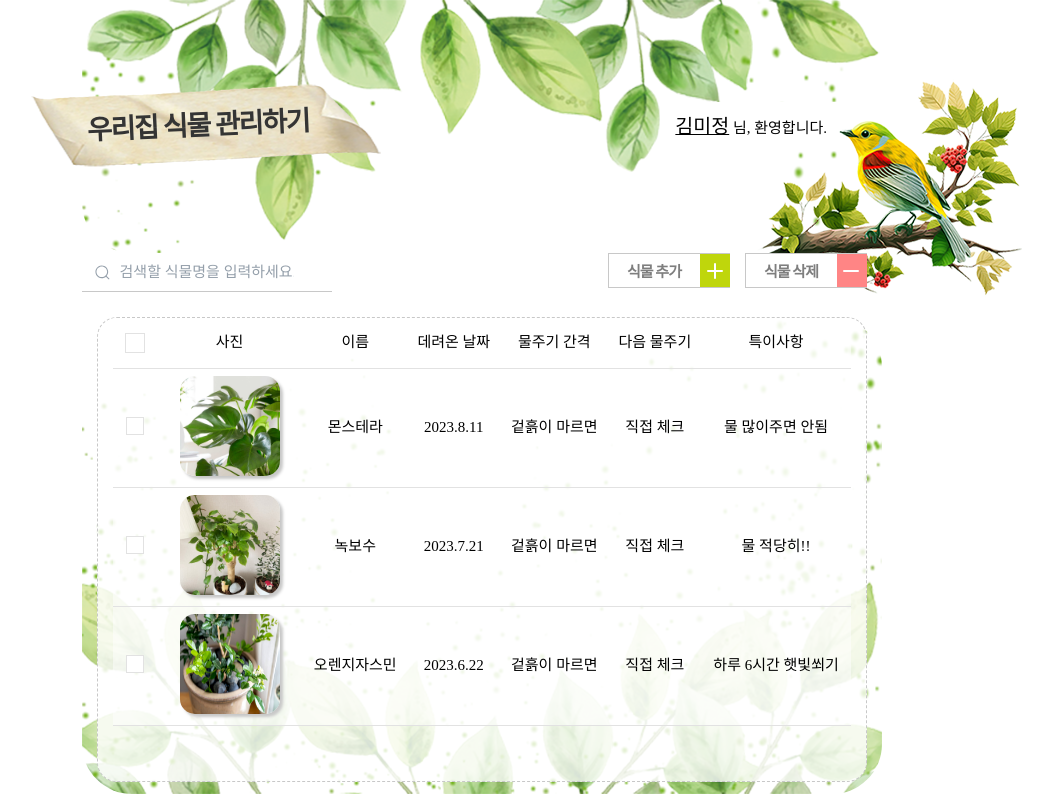
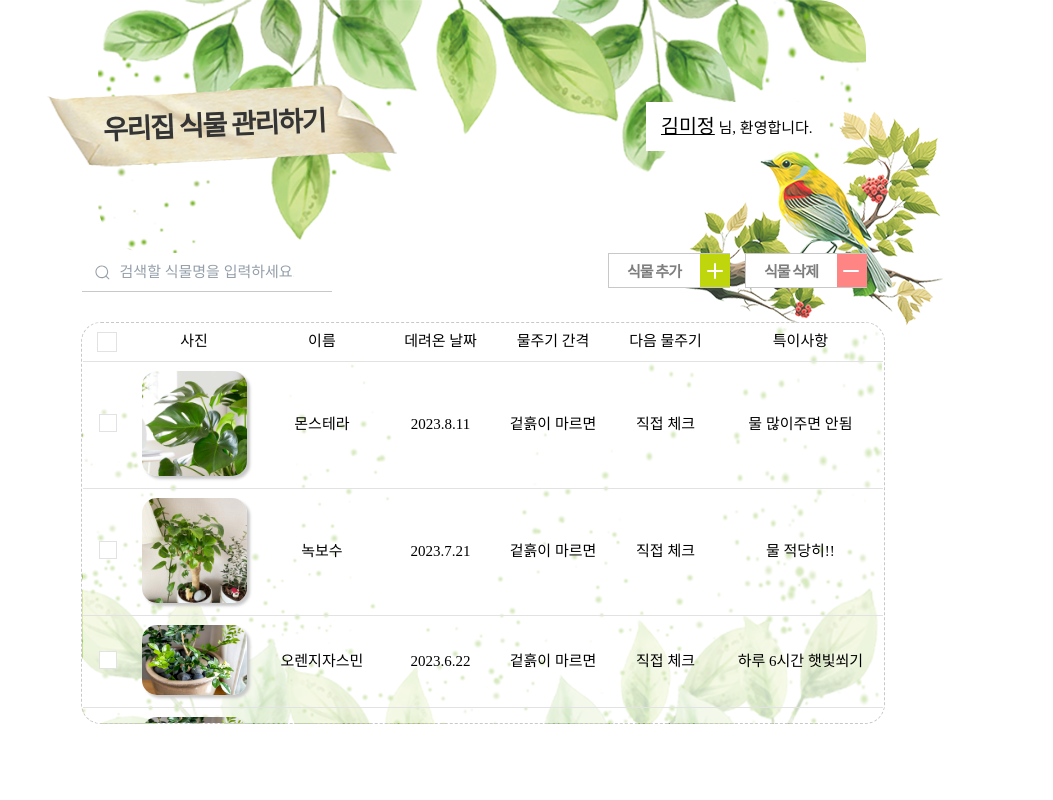
Before and after one commit to mysdpy30s/myplant, a plain HTML site: page index.html in a window 1280 px wide. Shown: the whole page, without its empty margins (158-1211 px from the left). Drawn offline with Linux system fonts and the light colour scheme; a web font is replaced by a local one.

Commit message:
Update: Positioning modified

```diff
--- a/assets/css/main.css
+++ b/assets/css/main.css
@@ -9,9 +9,9 @@ button {
 
 .header {
   background-image: url(/assets/images/bg_top.png);
-  width: 800px;
+  width: 60%;
   height: 253px;
-  object-fit: fill;
+  object-fit: cover;
   border-radius: 50px;
   margin: 0 auto;
   display: flex;
@@ -106,9 +106,10 @@ button {
 .header__myinfo-deco {
   position: absolute;
   float: right;
-  top: -60px;
-  right: -200px;
+  top: -2em;
+  right: -9em;
   z-index: 0;
+  opacity: 0.8;
 }
 
 .list {
@@ -121,10 +122,11 @@ button {
 
 .list__util {
   width: 800px;
-  height: 477px;
+  height: auto;
   border-radius: 50px;
   margin: 0 auto;
   display: flex;
+  flex-direction: row;
   justify-content: space-between;
   align-items: baseline;
 }
@@ -369,45 +371,43 @@ button {
 }
 
 .list__content {
-  background-image: url("/assets/images/bg_bot.png");
-  background-repeat: no-repeat;
-  position: absolute;
-  margin-top: 10%;
-  width: 800px;
-  height: 100%;
+  max-width: 100%;
+  min-height: 400px;
   border-radius: 50px;
-  display: flex;
-  justify-content: center;
 }
 
 .list__actual {
-  background-color: rgba(255, 255, 255, 0.8);
+  background-image: url("/assets/images/bg_bot.png");
+  background-repeat: no-repeat;
   border: 1px dashed #c8c8c8;
-  width: 96%;
-  height: 97%;
   border-radius: 20px;
+  margin-top: 2em;
+  width: 100%;
+  max-height: 50vh;
+  position: relative;
+  z-index: 0;
+  overflow-y: auto;
+}
+
+.list__actual table {
+  width: 800px;
+  text-align: center;
+  background-color: rgba(255, 255, 255, 0.7);
   margin: 0 auto;
 }
 
-.list__actual table {
-  width: 96%;
-  height: auto;
-  margin-left: auto;
-  margin-right: auto;
-  text-align: center;
-  display: table;
+.list__actual td {
+  vertical-align: middle;
+  border-bottom: solid 1px #e2e2e2;
+  padding: 0.6em;
 }
 
-.list__actual table tr:nth-child(1) {
-  height: 50px;
-}
-
-.list__actual td {
-  border-bottom: solid 1px #e2e2e2;
-  display: table-cell;
-  vertical-align: middle;
-  padding: 0.5em;
-  background-color: rgba(255, 255, 255, 0.5);
+#item-photo img {
+  max-width: 7em;
+  height: auto;
+  color: #fff2e3;
+  border-radius: 15px;
+  box-shadow: 3px 3px 3px #c8c8c8;
 }
 
 /* 체크박스(모두 선택) 속성 */
@@ -500,11 +500,3 @@ input[type="checkbox"]:checked {
 input[type="checkbox"]:checked::after {
   display: block;
 }
-
-#item-photo img {
-  max-width: 100px;
-  height: 100px;
-  color: #fff2e3;
-  border-radius: 15px;
-  box-shadow: 3px 3px 3px #c8c8c8;
-}
--- a/assets/js/main.js
+++ b/assets/js/main.js
@@ -14,15 +14,15 @@ document.addEventListener("DOMContentLoaded", function () {
 });
 
 // 체크박스 클릭시 테이블 줄 색상 변경하기 //
-function chgBg(t) {
-  let td = t.parentNode;
+function chgBg(checkbox) {
+  let td = checkbox.parentNode;
   let tr = td.parentNode;
 
-  if (t.checked) {
+  if (checkbox.checked) {
     td.style.background = "linear-gradient(to right, #fff, #fff)";
     tr.style.background = "linear-gradient(to right, #fff, #fff2e3,  #E2EF9D)";
   } else {
-    td.style.background = "linear-gradient(to right, #fff, #fff)";
-    tr.style.background = "linear-gradient(to right, #fff, #fff)";
+    td.style.background = "";
+    tr.style.background = "";
   }
 }
--- a/index.html
+++ b/index.html
@@ -150,7 +150,7 @@
                     <div class="checkmark"></div
                   ></label>
                 </td>
-                <td width="20%" id="item-photo">사진</td>
+                <td width="8%" id="item-photo">사진</td>
                 <td id="item-name">이름</td>
                 <td id="item-date">데려온 날짜</td>
                 <td id="item-water">물주기 간격</td>
@@ -196,6 +196,32 @@
                 <td id="item-nextwater">직접 체크</td>
                 <td id="item-note">하루 6시간 햇빛쐬기</td>
               </tr>
+              <tr>
+                <td>
+                  <input type="checkbox" onclick="chgBg(this)" />
+                </td>
+                <td id="item-photo">
+                  <img src="/assets/images/item3.jpg" alt="item 3" />
+                </td>
+                <td id="item-name">오렌지자스민11</td>
+                <td id="item-date">2023.6.22</td>
+                <td id="item-water">겉흙이 마르면</td>
+                <td id="item-nextwater">직접 체크</td>
+                <td id="item-note">하루 6시간 햇빛쐬기</td>
+              </tr>
+              <tr>
+                <td>
+                  <input type="checkbox" onclick="chgBg(this)" />
+                </td>
+                <td id="item-photo">
+                  <img src="/assets/images/item3.jpg" alt="item 3" />
+                </td>
+                <td id="item-name">오렌지자스민11</td>
+                <td id="item-date">2023.6.22</td>
+                <td id="item-water">겉흙이 마르면</td>
+                <td id="item-nextwater">직접 체크</td>
+                <td id="item-note">하루 6시간 햇빛쐬기</td>
+              </tr>
             </table>
           </div>
         </div>
```
